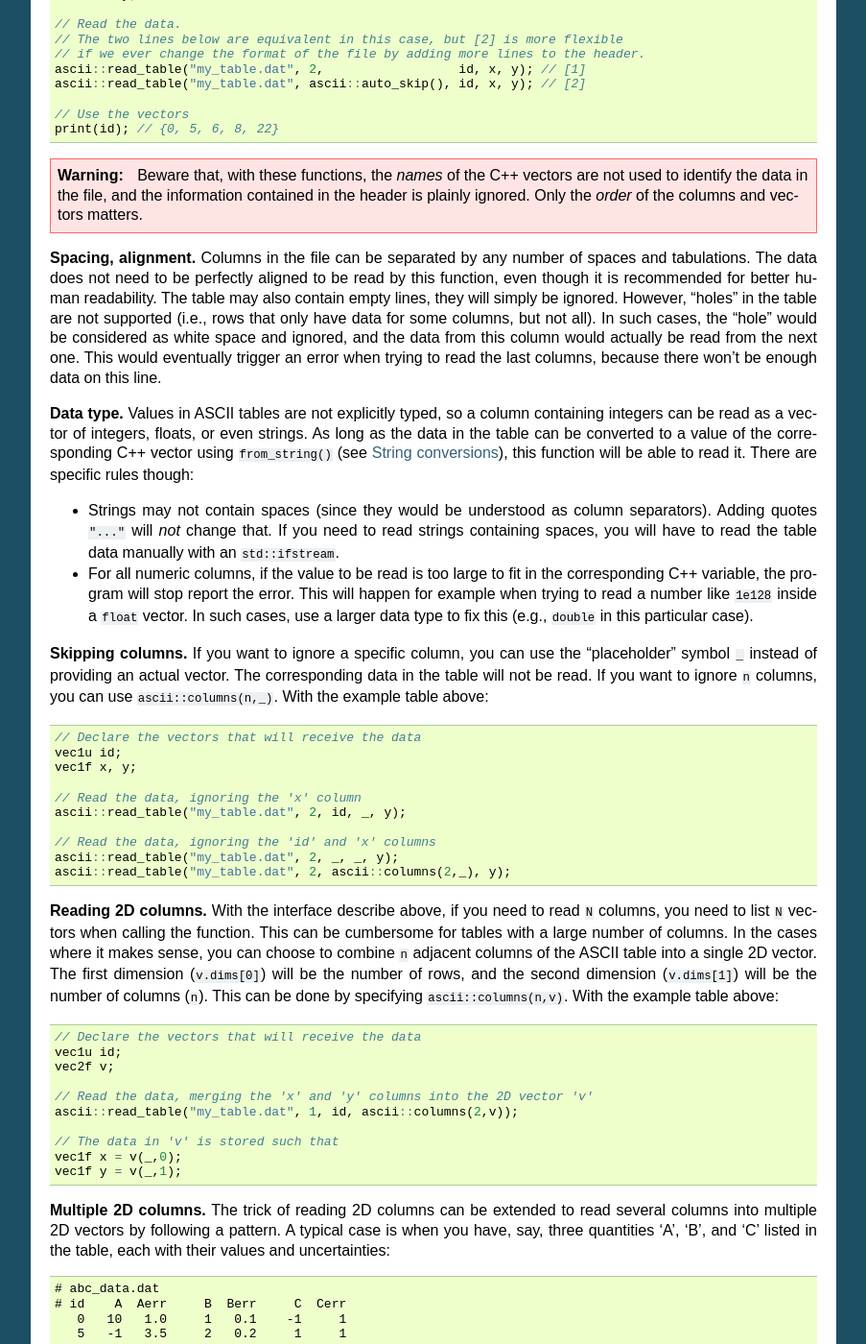
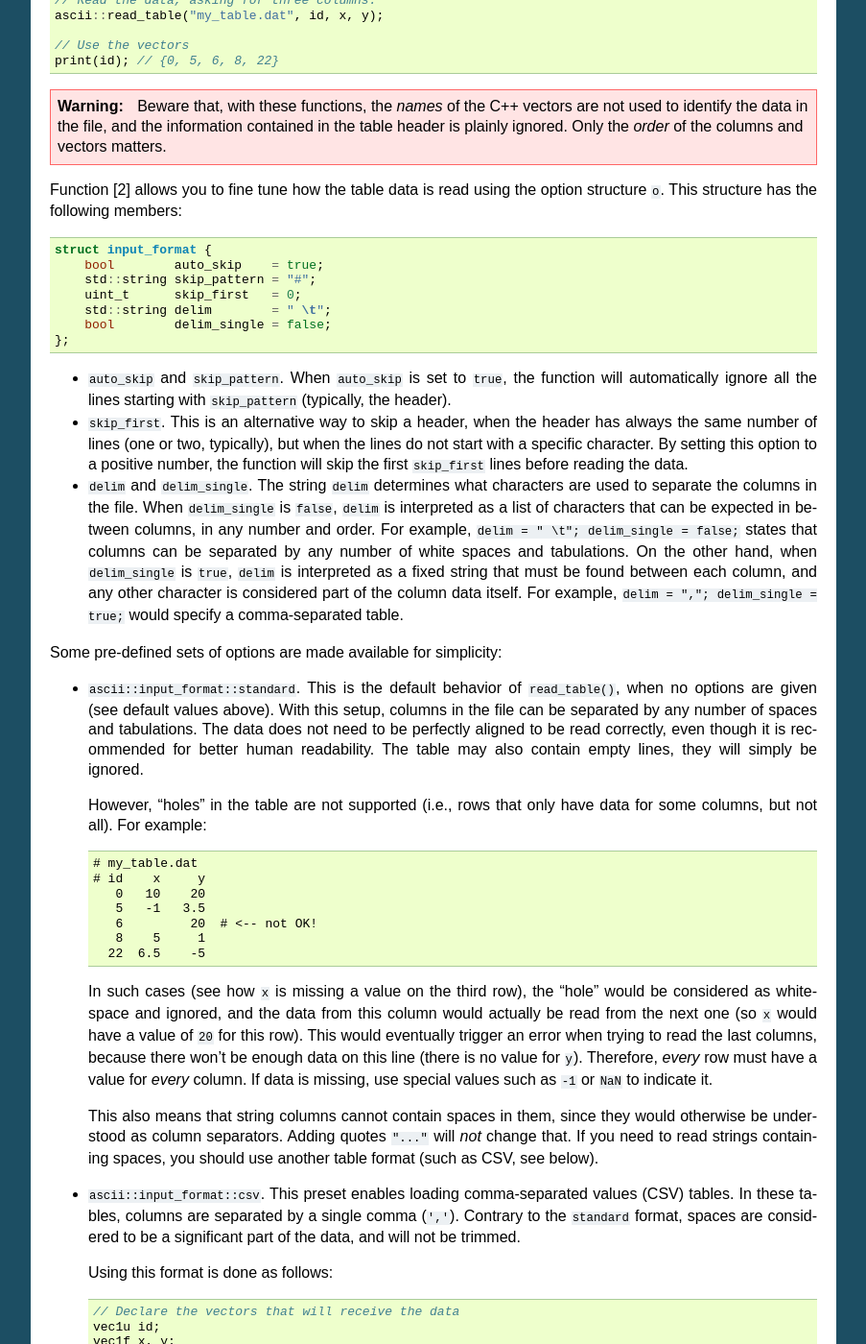
Before and after one commit to cschreib/vif, a Sphinx documentation site: the page built from doc/sphinx/io-ascii.rst, in a window 1280 px wide and 1400 px high, scrolled down 784 px. Shown: the whole window at 96% size, without its empty margins (198-1101 px from the left). Built offline with Sphinx 7.4.7, drawn with Linux system fonts in a browser that asks for light colours; formulas are drawn with MathJax 3; some of the changed text lies outside the part shown.

Commit message:
Updated doc on ascii:: to reflect latest changes

```diff
--- a/doc/sphinx/io-ascii.rst
+++ b/doc/sphinx/io-ascii.rst
@@ -11,14 +11,14 @@ ascii::read_table
 .. code-block:: c++
 
     template<typename ... Args>
-    void ascii::read_table(std::string f, uint_t s, Args&& ... args); // [1]
+    void ascii::read_table(std::string f, Args&& ... args); // [1]
 
     template<typename ... Args>
-    void ascii::read_table(std::string f, auto_find_skip_tag t, Args&& ... args); // [2]
+    void ascii::read_table(std::string f, const ascii::input_format& o, Args&& ... args); // [2]
 
-These functions read the content of the ASCII table whose path is given in ``f``, and stores the data inside the vectors listed in ``args``. For [1], the second argument ``s`` gives the number of lines to skip before starting reading data, and which can be used to ignore the "header" of the table. If the length of this header is unknown at the time of compilation, one can use function [2] instead and provide a ``ascii::auto_skip(c)`` as second argument, where ``c`` is the leading character of header lines (defaults to ``'#'`` if not provided).
+These functions read the content of the ASCII table whose path is given in ``f``, and stores the data inside the vectors listed in ``args``. Each column of the file will be stored in a separate vector, in the order in which they are provided to the function. If there is more columns than vectors, the extra columns are ignored. If there is more vectors than columns, the program will stop and report an error.
 
-The vectors that will receive the table data must be listed in ``args``, one after the other. Each column of the file will be stored in a separate vector, in the order in which they are provided to the function. If there is more columns than vectors, the extra columns are ignored. If there is more vectors than columns, the program will stop and report an error.
+Function [1] assumes a number of default options regarding the layout of the table. In particular, it assumes the columns are separated by white spaces, and that there may be a header at the beginning of the table (lines starting with the character ``'#'``) that must be skipped before reading the data. See below for more detail on how the table data is read. Below is an example of such a table.
 
 **Example:**
 
@@ -40,26 +40,68 @@ We can read this in C++ with the following code:
     vec1u id;
     vec1f x, y;
 
-    // Read the data.
-    // The two lines below are equivalent in this case, but [2] is more flexible
-    // if we ever change the format of the file by adding more lines to the header.
-    ascii::read_table("my_table.dat", 2,                  id, x, y); // [1]
-    ascii::read_table("my_table.dat", ascii::auto_skip(), id, x, y); // [2]
+    // Read the data, asking for three columns.
+    ascii::read_table("my_table.dat", id, x, y);
 
     // Use the vectors
     print(id); // {0, 5, 6, 8, 22}
 
 
-.. warning:: Beware that, with these functions, the *names* of the C++ vectors are not used to identify the data in the file, and the information contained in the header is plainly ignored. Only the *order* of the columns and vectors matters.
+.. warning:: Beware that, with these functions, the *names* of the C++ vectors are not used to identify the data in the file, and the information contained in the table header is plainly ignored. Only the *order* of the columns and vectors matters.
+
+Function [2] allows you to fine tune how the table data is read using the option structure ``o``. This structure has the following members:
+
+.. code-block:: c++
+
+    struct input_format {
+        bool        auto_skip    = true;
+        std::string skip_pattern = "#";
+        uint_t      skip_first   = 0;
+        std::string delim        = " \t";
+        bool        delim_single = false;
+    };
+
+* ``auto_skip`` and ``skip_pattern``. When ``auto_skip`` is set to ``true``, the function will automatically ignore all the lines starting with ``skip_pattern`` (typically, the header).
+* ``skip_first``. This is an alternative way to skip a header, when the header has always the same number of lines (one or two, typically), but when the lines do not start with a specific character. By setting this option to a positive number, the function will skip the first ``skip_first`` lines before reading the data.
+* ``delim`` and ``delim_single``. The string ``delim`` determines what characters are used to separate the columns in the file. When ``delim_single`` is ``false``, ``delim`` is interpreted as a list of characters that can be expected in between columns, in any number and order. For example, ``delim = " \t"; delim_single = false;`` states that columns can be separated by any number of white spaces and tabulations. On the other hand, when ``delim_single`` is ``true``, ``delim`` is interpreted as a fixed string that must be found between each column, and any other character is considered part of the column data itself. For example, ``delim = ","; delim_single = true;`` would specify a comma-separated table.
+
+Some pre-defined sets of options are made available for simplicity:
+
+* ``ascii::input_format::standard``. This is the default behavior of ``read_table()``, when no options are given (see default values above). With this setup, columns in the file can be separated by any number of spaces and tabulations. The data does not need to be perfectly aligned to be read correctly, even though it is recommended for better human readability. The table may also contain empty lines, they will simply be ignored.
+
+  However, "holes" in the table are not supported (i.e., rows that only have data for some columns, but not all). For example:
+
+  .. code-block:: none
+
+      # my_table.dat
+      # id    x     y
+         0   10    20
+         5   -1   3.5
+         6         20  # <-- not OK!
+         8    5     1
+        22  6.5    -5
+
+  In such cases (see how ``x`` is missing a value on the third row), the "hole" would be considered as whitespace and ignored, and the data from this column would actually be read from the next one (so ``x`` would have a value of ``20`` for this row). This would eventually trigger an error when trying to read the last columns, because there won't be enough data on this line (there is no value for ``y``). Therefore, *every* row must have a value for *every* column. If data is missing, use special values such as ``-1`` or ``NaN`` to indicate it.
+
+  This also means that string columns cannot contain spaces in them, since they would otherwise be understood as column separators. Adding quotes ``"..."`` will *not* change that. If you need to read strings containing spaces, you should use another table format (such as CSV, see below).
+
+* ``ascii::input_format::csv``. This preset enables loading comma-separated values (CSV) tables. In these tables, columns are separated by a single comma (``','``). Contrary to the ``standard`` format, spaces are considered to be a significant part of the data, and will not be trimmed.
+
+  Using this format is done as follows:
+
+  .. code-block:: c++
+
+      // Declare the vectors that will receive the data
+      vec1u id;
+      vec1f x, y;
+
+      // Read the data, asking for three columns.
+      ascii::read_table("my_table.dat", ascii::output_format::csv, id, x, y);
 
 
-**Spacing, alignment.** Columns in the file can be separated by any number of spaces and tabulations. The data does not need to be perfectly aligned to be read by this function, even though it is recommended for better human readability. The table may also contain empty lines, they will simply be ignored. However, "holes" in the table are not supported (i.e., rows that only have data for some columns, but not all). In such cases, the "hole" would be considered as white space and ignored, and the data from this column would actually be read from the next one. This would eventually trigger an error when trying to read the last columns, because there won't be enough data on this line.
+The information below applies to any type of table.
 
-
-**Data type.** Values in ASCII tables are not explicitly typed, so a column containing integers can be read as a vector of integers, floats, or even strings. As long as the data in the table can be converted to a value of the corresponding C++ vector using ``from_string()`` (see :ref:`String conversions`), this function will be able to read it. There are specific rules though:
-
-* Strings may not contain spaces (since they would be understood as column separators). Adding quotes ``"..."`` will *not* change that. If you need to read strings containing spaces, you will have to read the table data manually with an ``std::ifstream``.
-* For all numeric columns, if the value to be read is too large to fit in the corresponding C++ variable, the program will stop report the error. This will happen for example when trying to read a number like ``1e128`` inside a ``float`` vector. In such cases, use a larger data type to fix this (e.g., ``double`` in this particular case).
+**Data type.** Values in ASCII tables are not explicitly typed, so a column containing integers can be read as a vector of integers, floats, or even strings. As long as the data in the table can be converted to a value of the corresponding C++ vector using ``from_string()`` (see :ref:`String conversions`), this function will be able to read it. Note that, for all numeric columns, if the value to be read is too large to fit in the corresponding C++ variable, the program will stop and report an error. This will happen for example when trying to read a number like ``1e128`` inside a ``float`` vector. In such cases, use a larger data type to fix this (e.g., ``double`` in this particular case).
 
 
 **Skipping columns.** If you want to ignore a specific column, you can use the "placeholder" symbol ``_`` instead of providing an actual vector. The corresponding data in the table will not be read. If you want to ignore ``n`` columns, you can use ``ascii::columns(n,_)``. With the example table above:
@@ -73,8 +115,10 @@ We can read this in C++ with the following code:
     // Read the data, ignoring the 'x' column
     ascii::read_table("my_table.dat", 2, id, _, y);
 
-    // Read the data, ignoring the 'id' and 'x' columns
+    // Read the data, ignoring the 'id' and 'x' columns.
+    // This can be done with two '_':
     ascii::read_table("my_table.dat", 2, _, _, y);
+    // ... or with the function ascii::columns():
     ascii::read_table("my_table.dat", 2, ascii::columns(2,_), y);
 
 
@@ -132,20 +176,22 @@ This can also be mixed with the placeholder symbol `_` to skip column (see above
     ascii::read_table("abc_data.dat", 2, id, ascii::columns(3,value,_));
 
 
-ascii::write_table, ascii::write_table_csv, ascii::write_table_hdr
-------------------------------------------------------------------
+ascii::write_table
+------------------
 
 .. code-block:: c++
 
-    void ascii::write_table(std::string f, uint_t w, const Args& ... args); // [1]
+    void ascii::write_table(std::string f, const Args& ... args); // [1]
 
-    void ascii::write_table_csv(std::string f, const Args& ... args); // [2]
+    void ascii::write_table(std::string f, const ascii::output_format& o, const Args& ... args); // [2]
 
-    void ascii::write_table_hdr(std::string f, uint_t w, const vec1s& hdr, const Args& ... args); // [3]
+    void ascii::write_table(std::string f, ftable(...)); // [3]
 
-    void ascii::write_table_hdr(std::string f, uint_t w, ftable(...)); // [4]
+    void ascii::write_table(std::string f, const ascii::output_format& o, ftable(...)); // [4]
 
-These functions will write the data of the vectors listed in ``args`` into the file whose path is given in ``f``. The data will be formated in a human-readable form, commonly called "ASCII" format. With function [1], the data is written in separate columns of fixed width of ``w`` characters, and white spaces are used to fill the empty space between columns. With function [2], the columns will be separated by commas (``','``), as "CSV" stands for "comma-separated values". In all cases, all columns must have the same number of rows.
+These functions will write the data of the vectors listed in ``args`` into the file whose path is given in ``f``. The data will be formated in a human-readable form, colloquially called "ASCII" format. In all cases, all columns must have the same number of rows, otherwise the function will report an error.
+
+Function [1] uses a "standard" format, where the data is written in separate columns, separated and automatically aligned by white spaces. See below for more detail on how the table data is written. Here is a simple example.
 
 **Example:**
 
@@ -157,32 +203,45 @@ These functions will write the data of the vectors listed in ``args`` into the f
     vec1i y = {-56,157,2,99,1024};
 
     // Write these in a simple ASCII file
-    ascii::write_table("my_table.dat", 8, id, x, y);
-    // ... or a CSV file
-    ascii::write_table_csv("my_table.csv", id, x, y);
+    ascii::write_table("my_table.dat", id, x, y);
 
 The content of ``my_table.dat`` will be:
 
 .. code-block:: none
 
-           1     125     -56
-           2     568     157
-           3    9852       2
-           4      12      99
-           5     -51    1024
-
-The content of ``my_table.csv`` will be:
-
-.. code-block:: none
-
-    1,125,-56
-    2,568,157
-    3,9852,2
-    4,12,99
-    5,-51,1024
+    1  125  -56
+    2  568  157
+    3 9852    2
+    4   12   99
+    5  -51 1024
 
 
 .. note:: Human-readable formats are simple, and quite convenient for small files. But if the volume of data is huge, consider instead using :ref:`FITS files` instead. This will be faster to read and write, and will also occupy less space on your disk.
+
+Function [2] allows you to change the output format by specifying a number of options in the option structure ``o``. This structure has the following members:
+
+.. code-block:: c++
+
+    struct output_format {
+        bool        auto_width   = true;
+        uint_t      min_width    = 0;
+        std::string delim        = " ";
+        std::string header_chars = "# ";
+        vec1s       header;
+    };
+
+* ``auto_width``. When set to ``true`` (the default), the function will compute the maximum width (in characters) of each column before writing the data to the disk. It will then use this maximum width to nicely align the data in each column. Note that it also takes into account the width of the header string (see below). This two-step process reduces performances a bit, and for large data sets you may want to disable it by setting this option to ``false``. In this case, either the data is written without alignment (still readable by a machine, but not really by a human), or with a fixed common width if ``min_width`` is set to a positive value.
+* ``min_width``. This defines the minimum width allowed for a column, in characters. The default is zero, which means columns can be as narrow as one single character if that is all the space they require.
+* ``delim``. This string defines which character(s) should be used to separate columns in the file. The default is to use a single white space (plus any alignment coming from adjusting the column widths).
+* ``header`` and ``header_chars``. These variables can be used to print a header at the beginning of the file, before the data. This header can be used by a human (or, possibly, a machine) to understand what kind of data is contained in the table. The header will be written on a single line, starting with ``header_chars`` (the header starting string). Then, each column written in the file must have its name listed in the ``header`` array, in the same order as given in ``args``.
+
+Some pre-defined sets of options are made available for simplicity:
+
+* ``ascii::output_format::standard``. This is the default behavior of ``write_table()``, when no options are given (see default values above). With this setup, columns in the file are separated by at least one white space character (and possibly more, for alignment). The data in a given column is automatically aligned.
+
+* ``ascii::output_format::csv``. This preset enables writing comma-separated values (CSV) tables. In these tables, columns are separated by a single comma (``','``), and the data is not aligned at all.
+
+The information below applies to any type of table.
 
 **Output format.** When providing vectors of floats or doubles, these functions will convert the values to strings using the default C++ format. See discussion in :ref:`String conversions`. When this is not appropriate, you can use the ``format::...`` functions to modify the output format, as you would with ``to_string()``.
 
@@ -224,48 +283,24 @@ The content of ``my_table.dat`` will be:
     uncertainty(_,1) = {0.02, 0.05, 0.01, 0.21, 0.04};
 
     // Write these in a simple ASCII file
-    ascii::write_table("my_table.dat", 8, id, ascii::columns(2,value,uncertainty));
+    ascii::write_table("my_table.dat", id, ascii::columns(2,value,uncertainty));
 
 The content of ``my_table.dat`` will be:
 
 .. code-block:: none
 
-           1       0    0.01     9.6    0.02
-           2     1.2    0.03       0    0.05
-           3     5.6    0.05     4.5    0.01
-           4     9.5    0.09       0    0.21
-           5     1.5    0.01       0    0.04
+    1   0 0.01 9.6 0.02
+    2 1.2 0.03   0 0.05
+    3 5.6 0.05 4.5 0.01
+    4 9.5 0.09   0 0.21
+    5 1.5 0.01   0 0.04
 
 
-**Headers.** Functions [3] and [4] will adopt the same output format as function [1]. The only difference is that these functions all also write a "header" at the beginning of the file. This header is composed of two lines each starting with a hash ``'#'``. The first line lists the names of the columns, automatically aligned with the data, while the second line is empty. In C++, the header must be specified as a 1D vector of strings (``hdr``), each containing the name of a column. Therefore there must be as many elements in this vector as there are columns to write.
-
-.. code-block:: c++
-
-    // We have some data
-    vec1u id = {1,2,3,4,5};
-    vec1i x = {125,568,9852,12,-51};
-    vec1i y = {-56,157,2,99,1024};
-
-    // Write these in a simple ASCII file
-    ascii::write_table_hdr("my_table.dat", 8, {"id", "x", "y"}, id, x, y); // [3]
-
-The content of ``my_table.dat`` will be:
-
-.. code-block:: none
-
-    #     id       x       y
-    #
-           1     125     -56
-           2     568     157
-           3    9852       2
-           4      12      99
-           5     -51    1024
-
-If, as in the example above, the vectors in C++ have meaningful names that could be used directly as names for the columns in the file, you can use function [4] with the ``ftable()`` macro to automatically build the header. With this function, the example above becomes:
+**Easy headers.** Functions [3] and [4] will adopt the same output format as functions [1] and [2]. The only difference is that they will automatically create the header based on the names of the C++ variables that are listed in argument. To do so, you must use the ``ftable()`` macro to list the data to be written. For example:
 
 .. code-block:: c++
 
     // Write these in a simple ASCII file
-    ascii::write_table_hdr("my_table.dat", 8, ftable(id, x, y)); // [4]
+    ascii::write_table_hdr("my_table.dat", ftable(id, x, y)); // [4]
 
-This also works for 2D vectors. In such cases, ``_i`` is appended to the name of the vector for each column ``i``. If you need better looking headers, you can always write them manually using function [3].
+This also works for 2D vectors. In such cases, ``_i`` is appended to the name of the vector for each column ``i``. If you need better looking headers, you can always write them manually using function [2].
```
Also changed, not shown: other parts of doc/sphinx/io-ascii.rst (+6 -6 lines).
